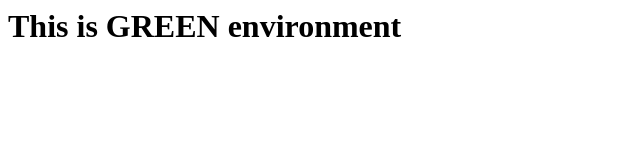
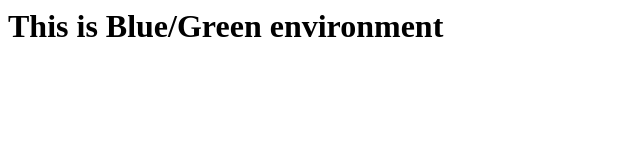
Before and after one commit to yuu551/sample-cicd-cfn, a plain HTML site: page index.html in a window 1280 px wide. Shown: the whole page, without its empty margins (0-640 px from the left). Drawn offline with Linux system fonts and the light colour scheme.

Commit message:
First Commit

```diff
--- a/index.html
+++ b/index.html
@@ -1 +1 @@
-<html><body><h1>This is GREEN environment</h1></body></html>
+<html><body><h1>This is Blue/Green environment</h1></body></html>
```
